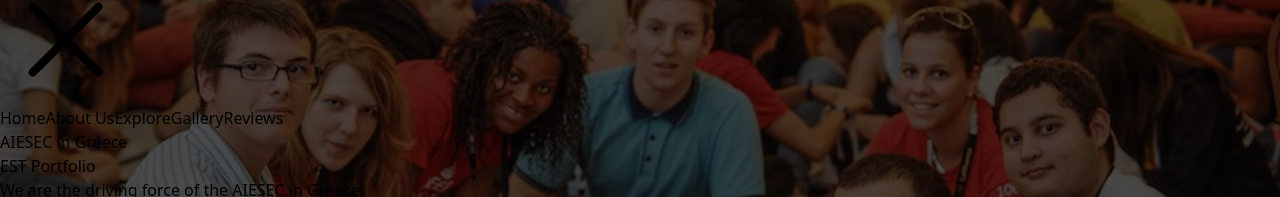
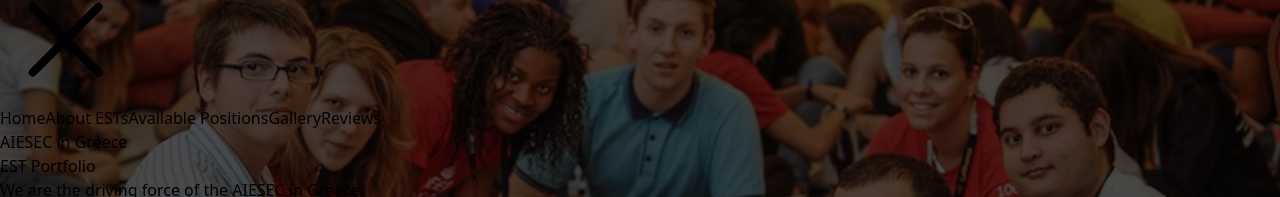
Before and after one commit to bhanusunrise/Recruitment-Website-AIESEC-in-Greece, a Next.js app: page / in a window 1280 px wide. Shown: the part 205-402 px from the top of the page. Built offline with nearby package versions, Linux system fonts and the light colour scheme.

Commit message:
footer updated

```diff
--- a/src/app/components/footer.tsx
+++ b/src/app/components/footer.tsx
@@ -5,15 +5,15 @@ const Footer: React.FC = () => {
     <footer className="bg-gray-800 text-white py-4">
       <div className="container mx-auto text-center">
         <p className="text-md">
-          Developed by <span className="font-bold">Pasindu Bhanuka</span>
+          Developed by The Marketing Team of the <span className="font-bold">AIESEC in Greece</span>
         </p>
         <a
-          href="https://www.pasindubhanuka.com"
+          href="https://aiesec.gr/"
           target="_blank"
           rel="noopener noreferrer"
           className="text-blue-400 hover:underline"
         >
-          www.pasindubhanuka.com
+          www.aiesec.gr
         </a>
       </div>
     </footer>
--- a/src/app/components/navbar.tsx
+++ b/src/app/components/navbar.tsx
@@ -6,8 +6,8 @@ import { useEffect, useState } from 'react';
 
 const initialNavigation = [
   { name: 'Home', href: '#home', current: true },
-  { name: 'About Us', href: '#about', current: false },
-  { name: 'Explore', href: '#explore', current: false },
+  { name: 'About ESTs', href: '#about', current: false },
+  { name: 'Available Positions', href: '#explore', current: false },
   { name: 'Gallery', href: '#gallery', current: false },
   { name: 'Reviews', href: '#reviews', current: false },
 ];
--- a/src/app/page.tsx
+++ b/src/app/page.tsx
@@ -116,8 +116,8 @@ export default function Home() {
       </div>
 
       <div className="text-center pb-40 pl-10 pr-10 pt-40 z-10" id="reviews">
-        <p className="text-5xl font-semibold text-white text-center">Why Choose Australia</p>
-        <p className="text-lg text-white mt-10">Discover Australia&apos;s beauty, opportunities, and multicultural charm for everyone.</p>
+        <p className="text-5xl font-semibold text-white text-center">What People Say</p>
+        <p className="text-lg text-white mt-10">Enhance your experience with AIESEC in Greece.</p>
 <div className="grid grid-cols-3 gap-2 mt-20">
   <div className="p-4 bg-white/50 rounded-3xl hover:bg-white/80">
     <div className="flex">
```
